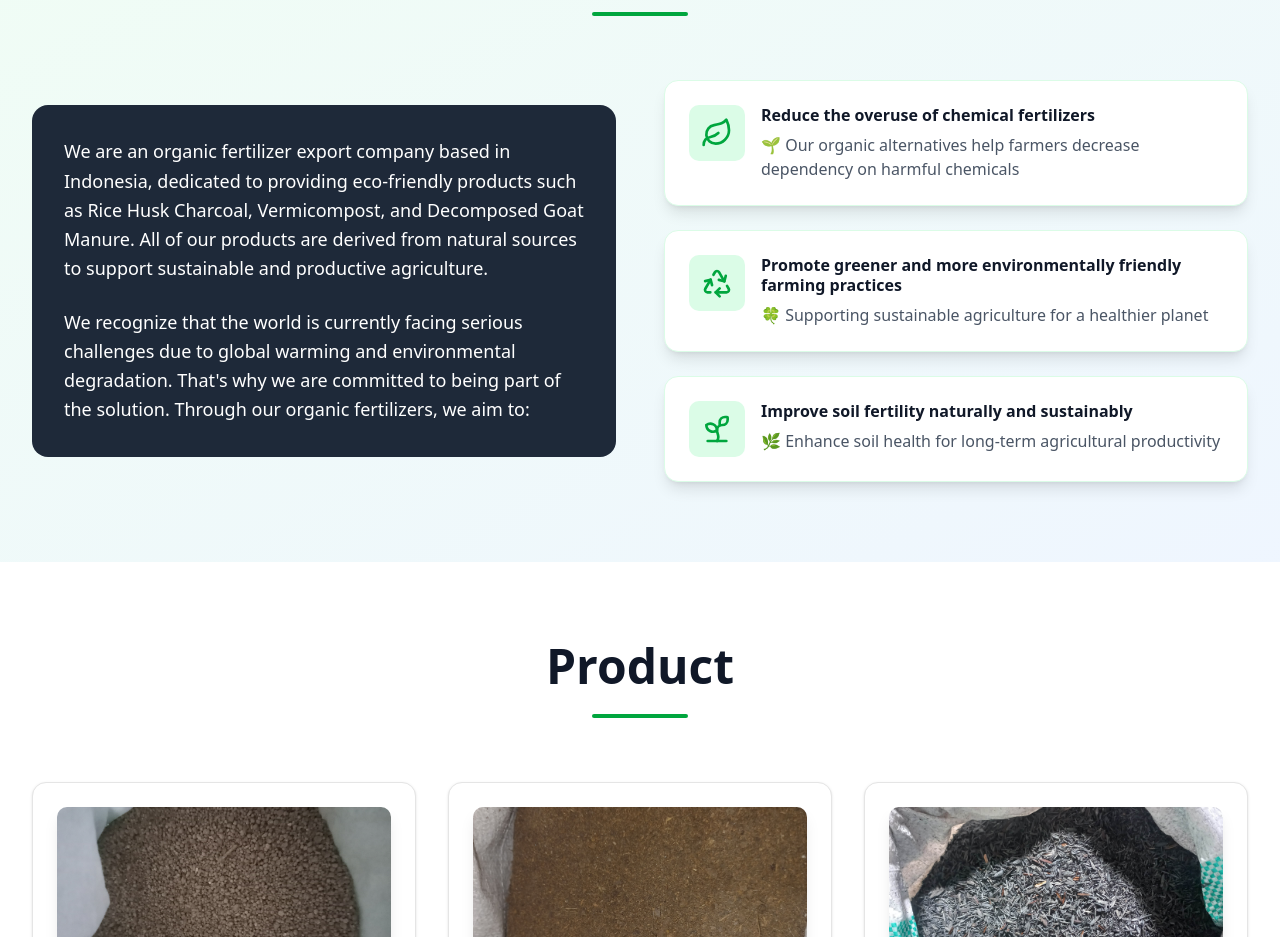
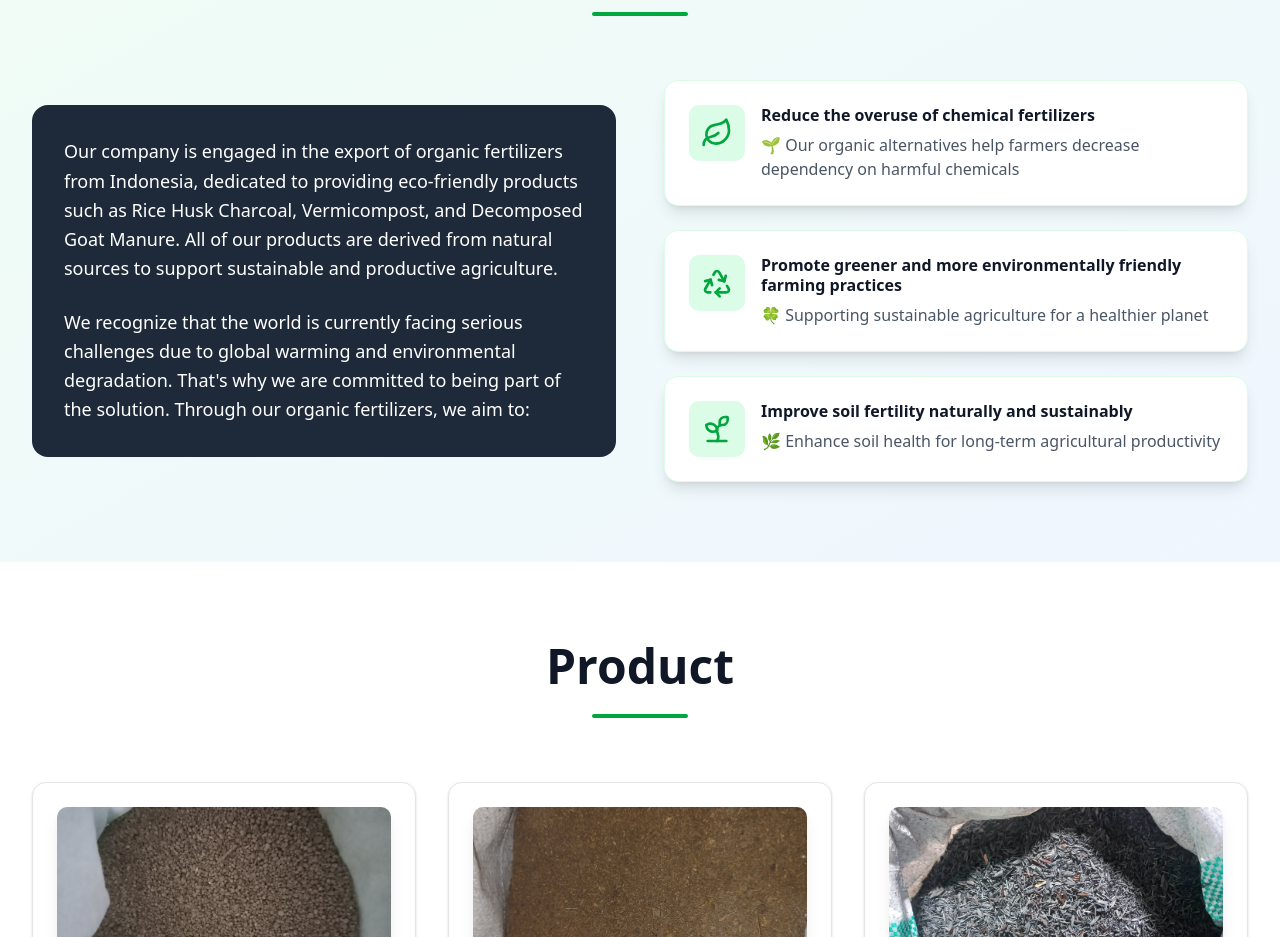
Before and after one commit to irfan-za/global-organic-fertilizer, a Next.js app: page / in a window 1280 px wide. Shown: the part 940-1877 px from the top of the page. Built offline with nearby package versions, Linux system fonts and the light colour scheme; no server answers.

Commit message:
fix: about text

```diff
--- a/src/components/AboutSection.tsx
+++ b/src/components/AboutSection.tsx
@@ -56,11 +56,11 @@ const AboutSection = () => {
           >
             <div className="bg-gray-800 rounded-2xl p-8 text-white">
               <p className="text-lg leading-relaxed mb-6">
-                We are an organic fertilizer export company based in Indonesia,
-                dedicated to providing eco-friendly products such as Rice Husk
-                Charcoal, Vermicompost, and Decomposed Goat Manure. All of our
-                products are derived from natural sources to support sustainable
-                and productive agriculture.
+                Our company is engaged in the export of organic fertilizers from
+                Indonesia, dedicated to providing eco-friendly products such as
+                Rice Husk Charcoal, Vermicompost, and Decomposed Goat Manure.
+                All of our products are derived from natural sources to support
+                sustainable and productive agriculture.
               </p>
 
               <p className="text-lg leading-relaxed">
```
